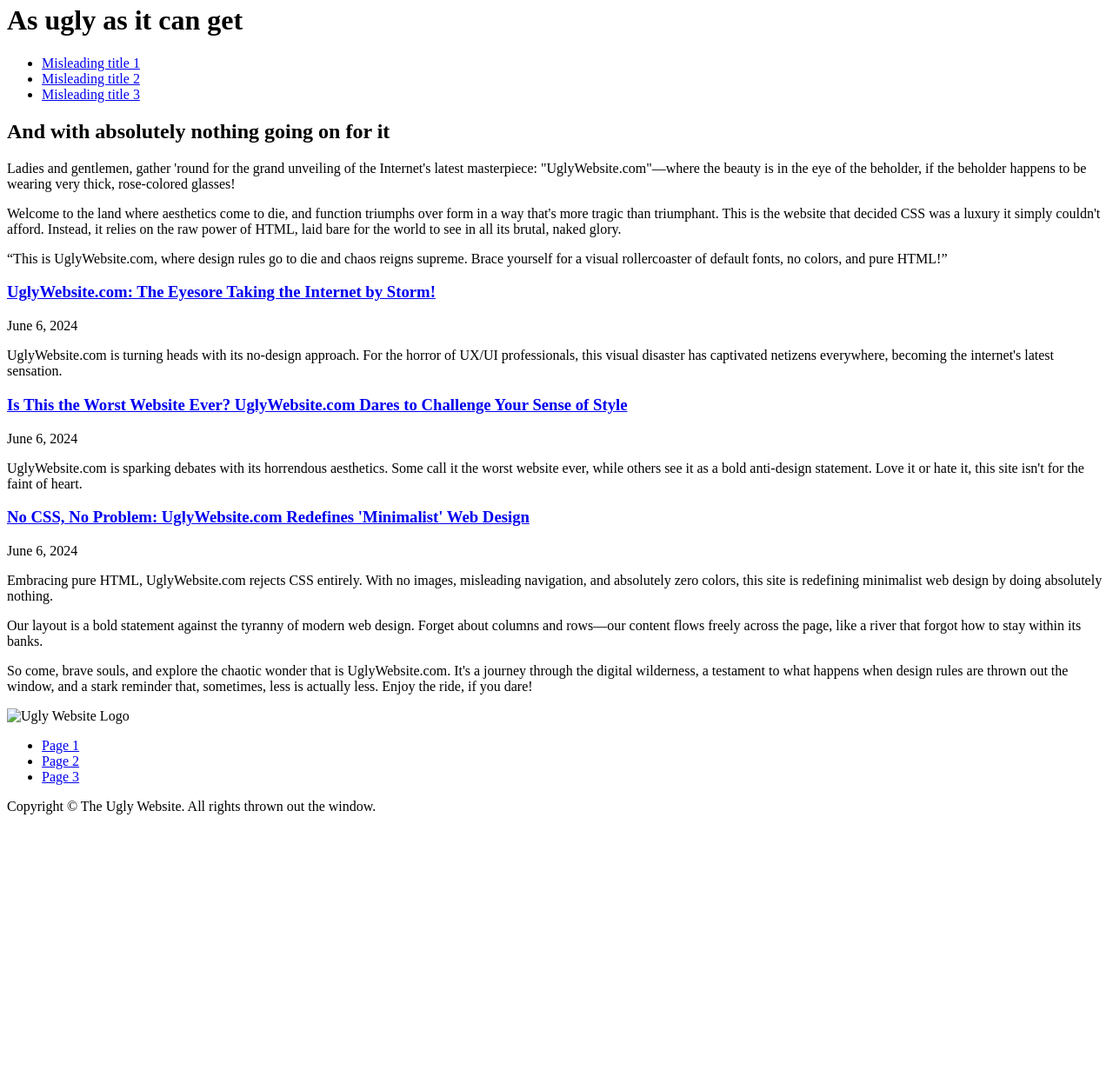
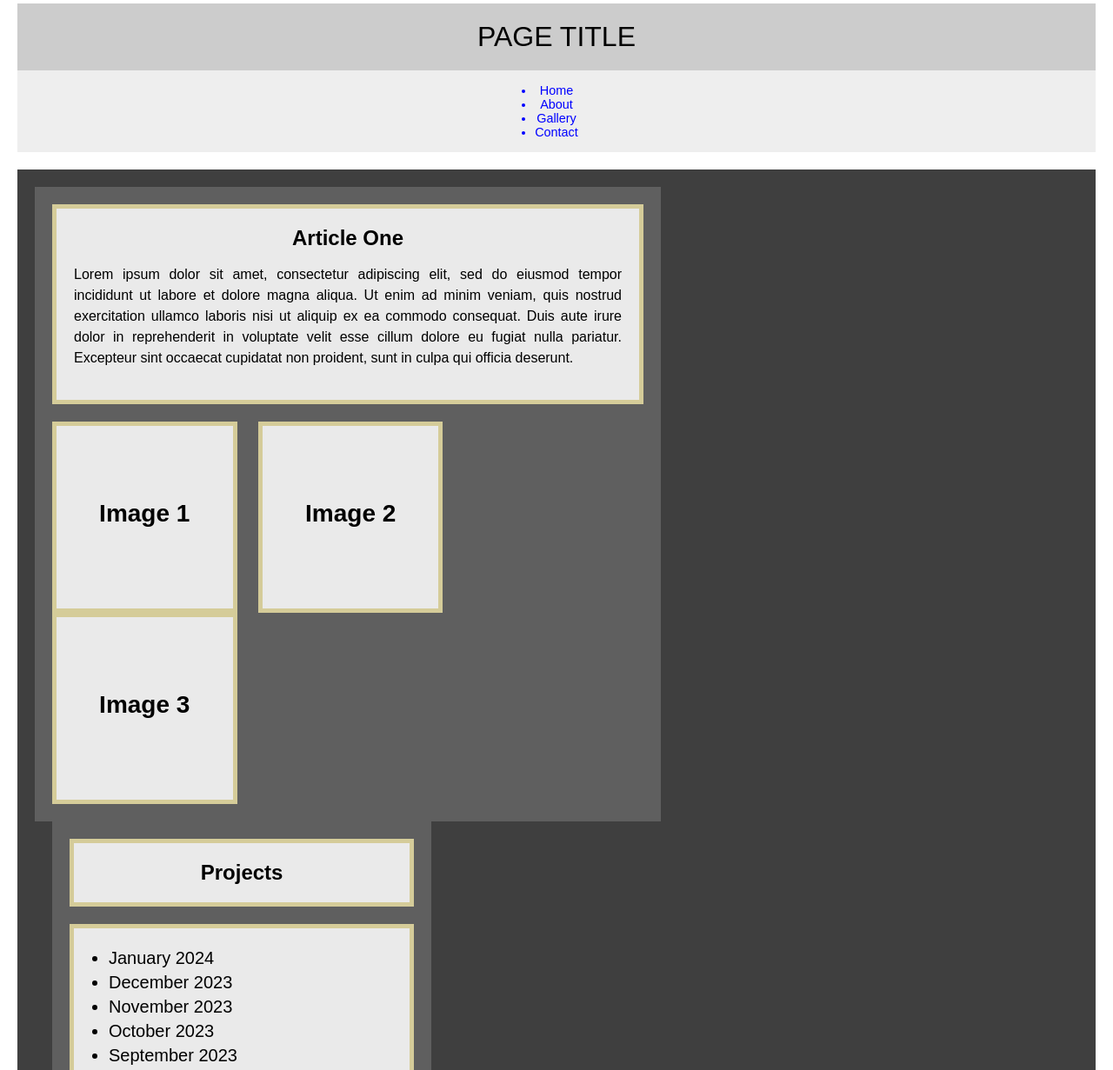
Before and after one commit to adrianholz/Web-Fundamentals, a plain HTML site: page index.html in a window 1280 px wide. Shown: the part 16-1247 px from the top of the page at 87% size. Before the commit the page ends 969 px from the top, so only its background shows below. Drawn offline with Linux system fonts and the light colour scheme.

Commit message:
Basic CSS Styling

```diff
--- a/index.html
+++ b/index.html
@@ -4,73 +4,63 @@
 <head>
   <meta charset="UTF-8">
   <meta name="viewport" content="width=device-width, initial-scale=1.0">
-  <title>The Ugly Website</title>
+  <title>Basic CSS Styling</title>
+  <link rel="stylesheet" href="style.css">
 </head>
 
 <body>
 
-  <!-- Ugly website's header -->
   <header>
-    <h1>
-      As ugly as it can get
-    </h1>
-    <nav aria-label="Primary navigation">
+    <h1>Page Title</h1>
+    <nav>
       <ul>
-        <li><a href="#">Misleading title 1</a></li>
-        <li><a href="#">Misleading title 2</a></li>
-        <li><a href="#">Misleading title 3</a></li>
+        <li><a href="#">Home</a></li>
+        <li><a href="#">About</a></li>
+        <li><a href="#">Gallery</a></li>
+        <li><a href="#">Contact</a></li>
       </ul>
     </nav>
   </header>
 
-  <!-- Ugly website's main content -->
-  <main>
-    <section>
-      <h2>And with absolutely nothing going on for it</h2>
-      <p>Ladies and gentlemen, gather 'round for the grand unveiling of the Internet's latest masterpiece: "UglyWebsite.com"—where the beauty is in the eye of the beholder, if the beholder happens to be wearing very thick, rose-colored glasses!</p>
-      <p>Welcome to the land where aesthetics come to die, and function triumphs over form in a way that's more tragic than triumphant. This is the website that decided CSS was a luxury it simply couldn't afford. Instead, it relies on the raw power of HTML, laid bare for the world to see in all its brutal, naked glory.</p>
-      <!-- Ugly website's aside tag, with content related to the section -->
-      <aside>
-        <q>This is UglyWebsite.com, where design rules go to die and chaos reigns supreme. Brace yourself for a visual rollercoaster of default fonts, no colors, and pure HTML!</q>
-      </aside>
-    </section>
-    <!-- Ugly website's article tag with news headlines -->
+  <section id="content">
+    <div class="container">
       <article>
+        <div class="article-content">
+          <h2>Article One</h2>
+          <p>Lorem ipsum dolor sit amet, consectetur adipiscing elit, sed do eiusmod tempor incididunt ut labore et dolore magna aliqua. Ut enim ad minim veniam, quis nostrud exercitation ullamco laboris nisi ut aliquip ex ea commodo consequat. Duis aute irure dolor in reprehenderit in voluptate velit esse cillum dolore eu fugiat nulla pariatur. Excepteur sint occaecat cupidatat non proident, sunt in culpa qui officia deserunt.</p>
+        </div>
+        <div class="images">
           <div>
-        <h3><a href="#">UglyWebsite.com: The Eyesore Taking the Internet by Storm!</a></h3>
-        <span><time datetime="2024-06-06">June 6, 2024</time></span>
-        <p>UglyWebsite.com is turning heads with its no-design approach. For the horror of UX/UI professionals, this visual disaster has captivated netizens everywhere, becoming the internet's latest sensation.</p>
+            <p>Image 1</p>
           </div>
           <div>
-        <h3><a href="#">Is This the Worst Website Ever? UglyWebsite.com Dares to Challenge Your Sense of Style</a></h3>
-        <span><time datetime="2024-06-06">June 6, 2024</time></span>
-        <p>UglyWebsite.com is sparking debates with its horrendous aesthetics. Some call it the worst website ever, while others see it as a bold anti-design statement. Love it or hate it, this site isn't for the faint of heart.</p>
+            <p>Image 2</p>
           </div>
           <div>
-        <h3><a href="#">No CSS, No Problem: UglyWebsite.com Redefines 'Minimalist' Web Design</a></h3>
-        <span><time datetime="2024-06-06">June 6, 2024</time></span>
-        <p>Embracing pure HTML, UglyWebsite.com rejects CSS entirely. With no images, misleading navigation, and absolutely zero colors, this site is redefining minimalist web design by doing absolutely nothing.</p>
+            <p>Image 3</p>
+          </div>
         </div>
       </article>
-    <section>
-      <p>Our layout is a bold statement against the tyranny of modern web design. Forget about columns and rows—our content flows freely across the page, like a river that forgot how to stay within its banks.</p>
-      <p>So come, brave souls, and explore the chaotic wonder that is UglyWebsite.com. It's a journey through the digital wilderness, a testament to what happens when design rules are thrown out the window, and a stark reminder that, sometimes, less is actually less. Enjoy the ride, if you dare!</p>
+      <aside class="projects">
+        <div class="projects-container">
+          <h2>Projects</h2>
+          <div>
+            <ul>
+              <li>January 2024</li>
+              <li>December 2023</li>
+              <li>November 2023</li>
+              <li>October 2023</li>
+              <li>September 2023</li>
+            </ul>
+          </div>
+        </div>
+      </aside>
+    </div>
+
   </section>
-  </main>
 
-  <!-- Ugly website's footer with logo and secondary navigation -->
   <footer>
-    <div>
-      <img src="/" alt="Ugly Website Logo">
-      <nav aria-label="Secondary navigation">
-        <ul>
-          <li><a href="#">Page 1</a></li>
-          <li><a href="#">Page 2</a></li>
-          <li><a href="#">Page 3</a></li>
-        </ul>
-      </nav>
-    </div>
-    <p>Copyright &copy; The Ugly Website. All rights thrown out the window.</p>
+    <p>&copy; 2024 My Webpage | <a href="#">Privacy Policy</a></p>
   </footer>
 
 </body>
--- /dev/null
+++ b/style.css
@@ -0,0 +1,141 @@
+* {
+  box-sizing: border-box;
+  font-family: sans-serif;
+}
+
+body {
+  margin: 0;
+  padding: 20px;
+}
+
+header {
+  text-align: center;
+  background-color: #eee;
+}
+
+header h1 {
+  background: #ccc;
+  font-weight: 500;
+  text-transform: uppercase;
+  padding: 20px 0;
+  margin: 0;
+}
+
+header nav ul {
+  margin: 0;
+  padding: 15px 0 15px 0;
+  font-size: 0.9rem;
+  max-width: fit-content;
+  margin: 0 auto;
+  color: blue;
+}
+
+a:link {
+  text-decoration: none;
+  color: blue;
+}
+
+a:visited {
+  color: purple;
+}
+
+a:hover {
+  color: green;
+}
+
+a:active {
+  color: red;
+}
+
+#content {
+  margin: 20px 0;
+}
+
+#content .container,
+.projects {
+  background-color: #3f3f3f;
+  display: inline-block;
+  padding: 20px;
+}
+
+.container article {
+  max-width: 60%;
+  display: inline-block;
+}
+
+.container article,
+.projects-container {
+  background-color: #5f5f5f !important;
+  padding: 20px;
+}
+
+.article-content,
+.projects-container div,
+.projects h2 {
+  padding: 20px;
+  background-color: #eaeaea;
+  border: 5px solid rgb(213, 204, 153);
+  margin-bottom: 20px;
+}
+
+.projects-container div {
+  margin-bottom: 0;
+}
+
+.projects h2 {
+  margin-top: 0;
+  text-align: center;
+}
+
+.article-content h2 {
+  margin: 0;
+  text-align: center;
+}
+
+.article-content p {
+  text-align: justify;
+  line-height: 1.5rem;
+}
+
+.projects {
+  display: inline-block;
+  width: 100%;
+  max-width: 39.68%;
+  height: 100%;
+  vertical-align: top;
+  padding: 0 20px;
+}
+
+.images div {
+  width: 31.25%;
+  height: 220px;
+  display: inline-block;
+  padding: 20px;
+  background-color: #eaeaea;
+  border: 5px solid rgb(213, 204, 153);
+}
+
+.images div:nth-child(2) {
+  margin: 0 20px;
+}
+
+.images p {
+  display: block;
+  width: fit-content;
+  font-size: 1.75rem;
+  margin: 65px auto 0 auto;
+  font-weight: 700;
+}
+
+.projects ul {
+  padding-left: 20px;
+  margin: 0 0 158px 0;
+  font-size: 1.25rem;
+  line-height: 1.75rem;
+}
+
+footer {
+  text-align: center;
+  background-color: #ccc;
+  padding: 50px 0 5px 0;
+}
```
Lines whose indentation alone changed are shown as unchanged.
